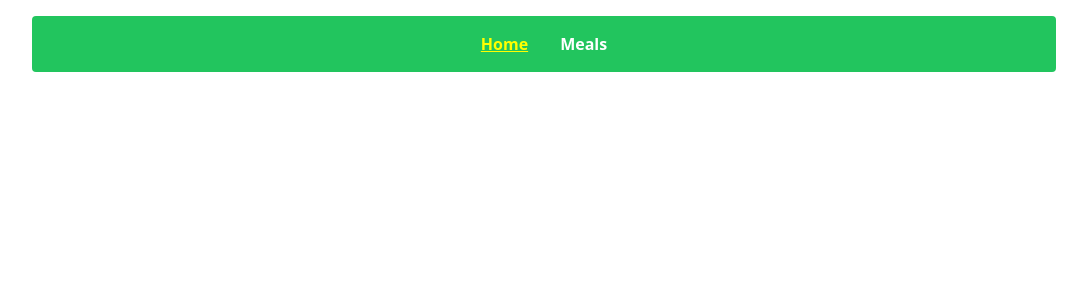
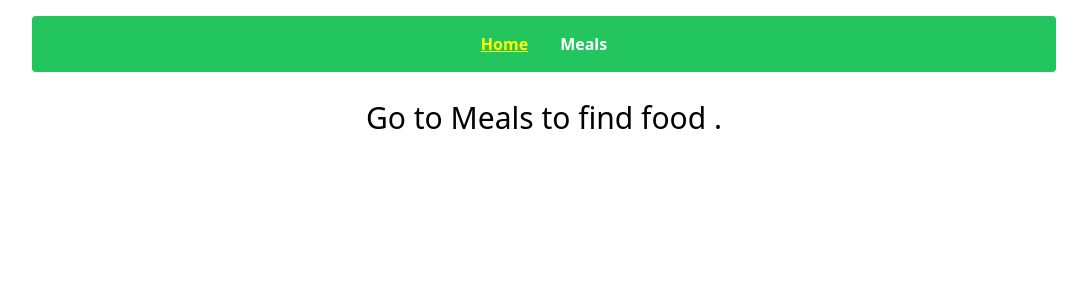
Before and after one commit to Sobuj54/module-54.5-mealdb-routing-practice, a React (Vite) app: page / in a window 1280 px wide. Shown: the top 300 px of the page, without its empty margins (96-1183 px from the left). Built offline with nearby package versions, Linux system fonts and the light colour scheme.

Commit message:
added error showing page

```diff
--- /dev/null
+++ b/src/components/ErrorPage/ErrorPage.jsx
@@ -0,0 +1,13 @@
+import React from "react";
+
+const ErrorPage = () => {
+  return (
+    <div className="w-4/5 mx-auto text-center mt-7">
+      <h2 className="text-4xl font-bold">oops</h2>
+      <h3 className="text-3xl font-semibold">404</h3>
+      <p className="text-xl font-medium">Page not found</p>
+    </div>
+  );
+};
+
+export default ErrorPage;
--- a/src/components/Home/Home.jsx
+++ b/src/components/Home/Home.jsx
@@ -6,6 +6,9 @@ const Home = () => {
   return (
     <div>
       <Header></Header>
+      <h1 className="text-3xl mt-7 font-medium w-4/5 mx-auto text-center">
+        Go to Meals to find food .
+      </h1>
       <Outlet></Outlet>
     </div>
   );
--- a/src/main.jsx
+++ b/src/main.jsx
@@ -6,6 +6,7 @@ import { createBrowserRouter, RouterProvider } from "react-router-dom";
 import Home from "./components/Home/Home";
 import Meals from "./components/Meals/Meals";
 import MealDetails from "./components/MealDetails/MealDetails";
+import ErrorPage from "./components/ErrorPage/ErrorPage";
 
 const router = createBrowserRouter([
   {
@@ -26,6 +27,10 @@ const router = createBrowserRouter([
             `https://www.themealdb.com/api/json/v1/1/search.php?s=${params.mealName}`
           ),
       },
+      {
+        path: "*",
+        element: <ErrorPage></ErrorPage>,
+      },
     ],
   },
 ]);
```
